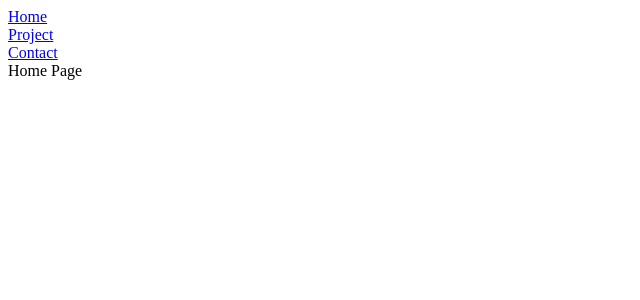
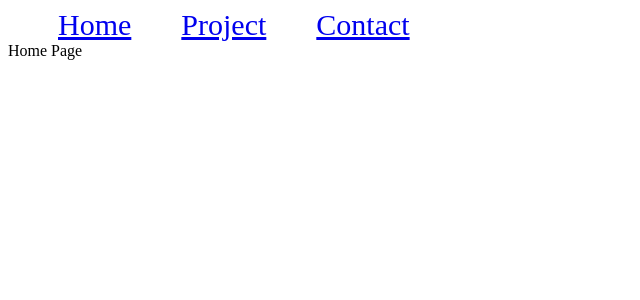
Before and after one commit to StudentCZ/my-website, a React (Create React App) app: page / in a window 1280 px wide. Shown: the top 300 px of the page, without its empty margins (0-640 px from the left). Built offline with nearby package versions, Linux system fonts and the light colour scheme.

Commit message:
links are now horizontal and added padding and change font

```diff
--- a/src/components/NavBar.module.css
+++ b/src/components/NavBar.module.css
@@ -1,3 +1,6 @@
 .links {
+  font-size: 30px;
   list-style: none;
+  display: inline;
+  padding-left: 50px;
 }
```
